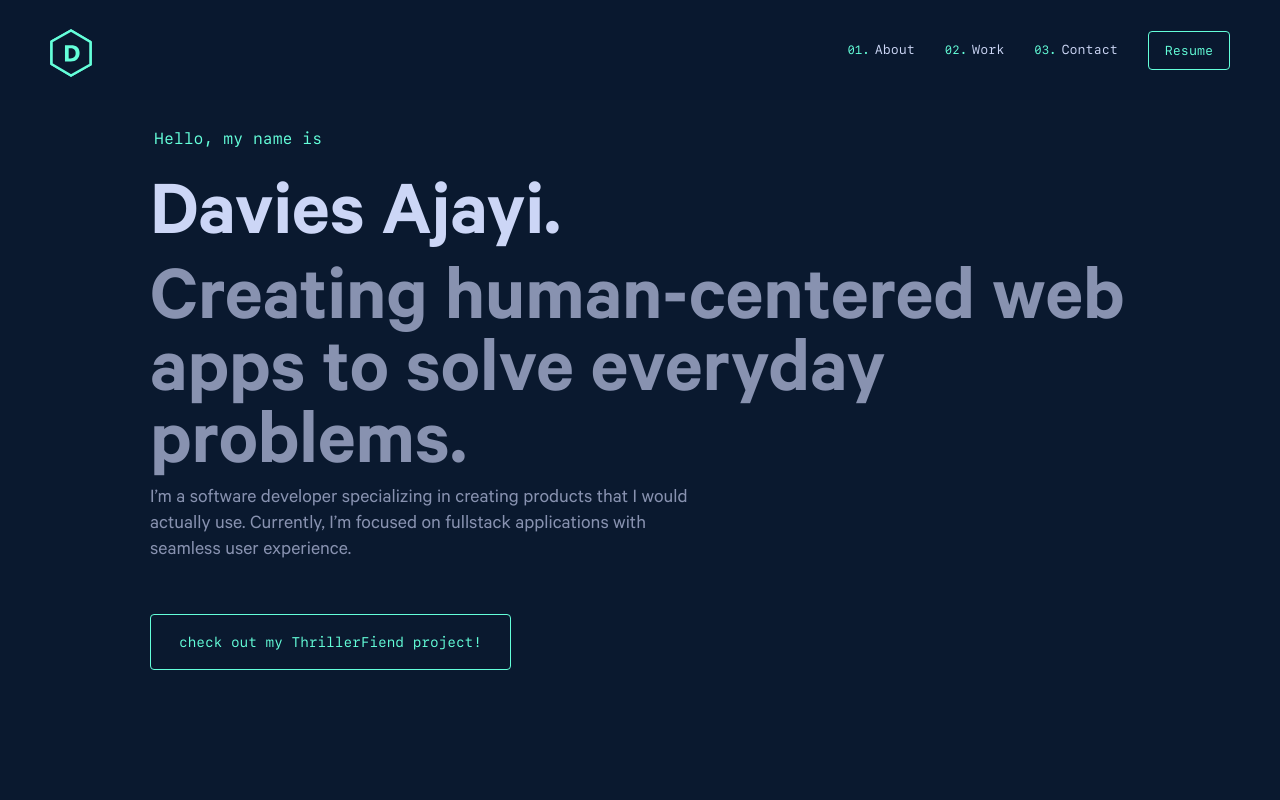
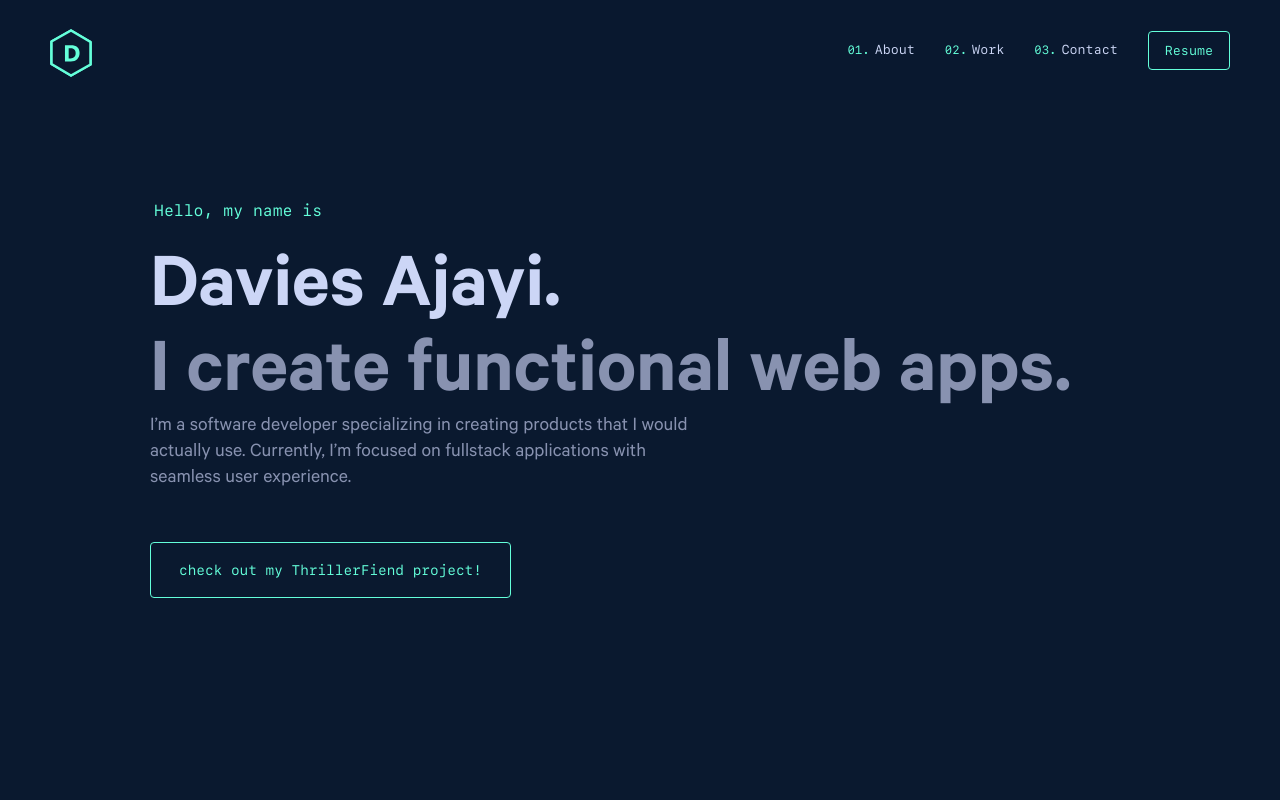
Before and after one commit to Davies70/portfolio, a React (Vite) app: page / in a window 1280 px wide. Shown: the top 800 px of the page. Built offline with nearby package versions, Linux system fonts and the light colour scheme.

Commit message:
Update menu links to use href instead of to prop

```diff
--- a/src/components/Menu.jsx
+++ b/src/components/Menu.jsx
@@ -269,7 +269,7 @@ const Menu = ({ hamburgerRef }) => {
                 <ol>
                   {config.navLinks.map(({ url, name }, i) => (
                     <li key={i}>
-                      <a to={url} onClick={() => setMenuOpen(false)}>
+                      <a href={url} onClick={() => setMenuOpen(false)}>
                         {name}
                       </a>
                     </li>
--- a/src/components/sections/Hero.jsx
+++ b/src/components/sections/Hero.jsx
@@ -58,7 +58,7 @@ const Hero = () => {
   const two = <h2 className='big-heading'>Davies Ajayi.</h2>
   const three = (
     <h3 className='big-heading'>
-      Creating human-centered web apps to solve everyday problems.
+      I create functional web apps.
     </h3>
   )
   const four = (
```
Also changed, not shown: src/static/projects/Patientor.PNG (added).
